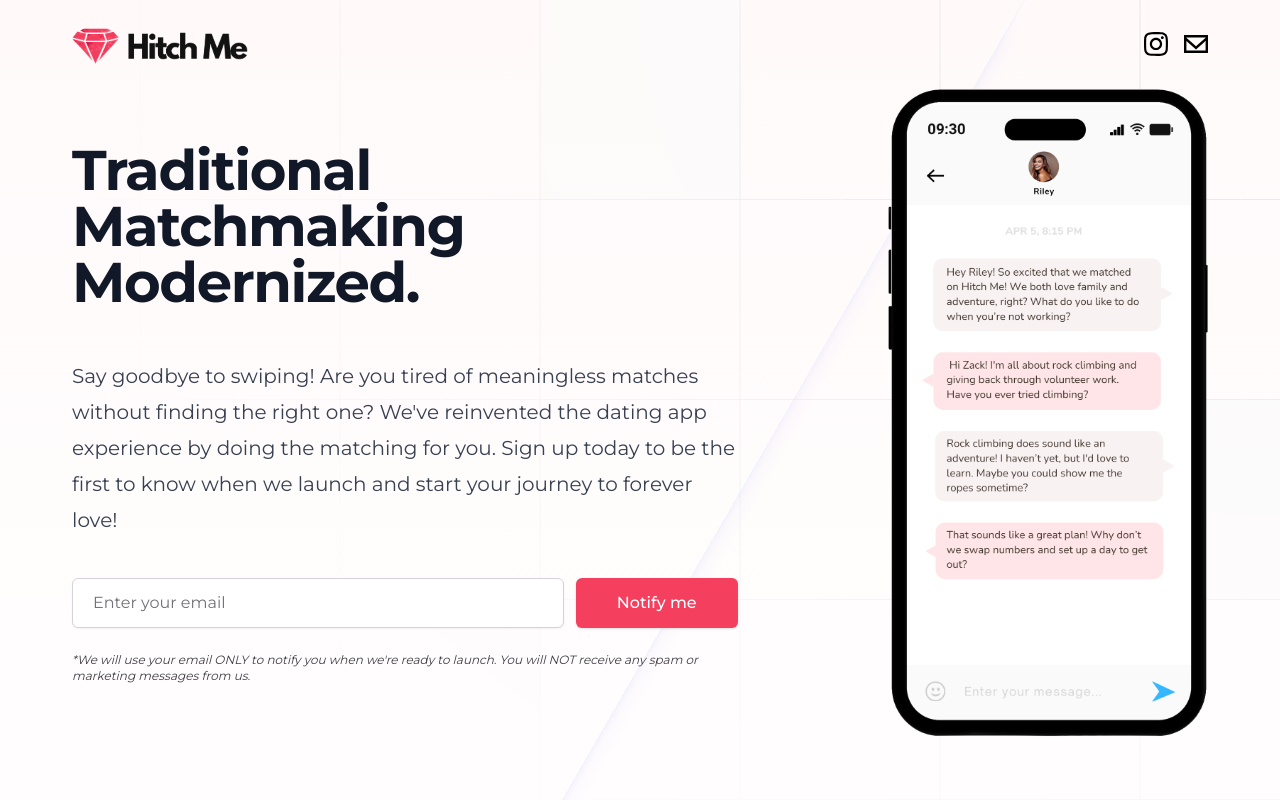
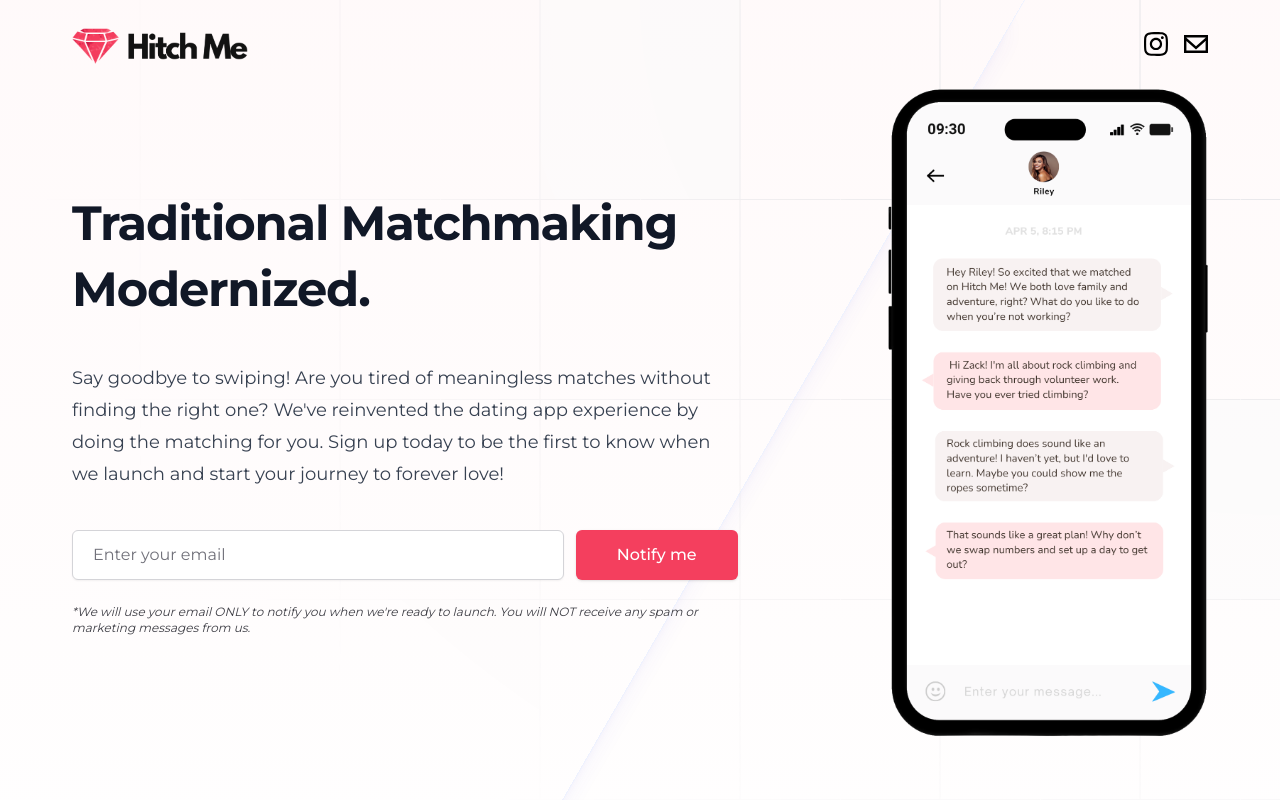
Before and after one commit to patel445/hitchme, a Nuxt app: page / in a window 1280 px wide. Shown: the top 800 px of the page. Built offline with nearby package versions, Linux system fonts and the light colour scheme.

Commit message:
added some updated style

```diff
--- a/pages/index.vue
+++ b/pages/index.vue
@@ -66,11 +66,11 @@
             />
           </svg>
           <div
-            class="mt-8 md:mt-0 md:grid md:grid-cols-10 md:items-center md:gap-10"
+            class="mt-8 md:mt-0 md:grid md:grid-cols-10 md:items-center md:gap-4 lg:gap-0 xl:gap-10"
           >
             <div class="md:col-span-6">
-              <div class="mt-6 lg:mt-0 prose prose-base lg:prose-xl">
-                <h1 class="tracking-tight">Traditional Matchmaking Modernized.</h1>
+              <div class="mt-6 lg:mt-0 prose prose-lg">
+                <h1 class = "tracking-tight leading-tight md:leading-snug">Traditional Matchmaking Modernized.</h1>
                 <p>
                   Say goodbye to swiping! Are you tired of meaningless matches
                   without finding the right one? We've reinvented the dating app
```
